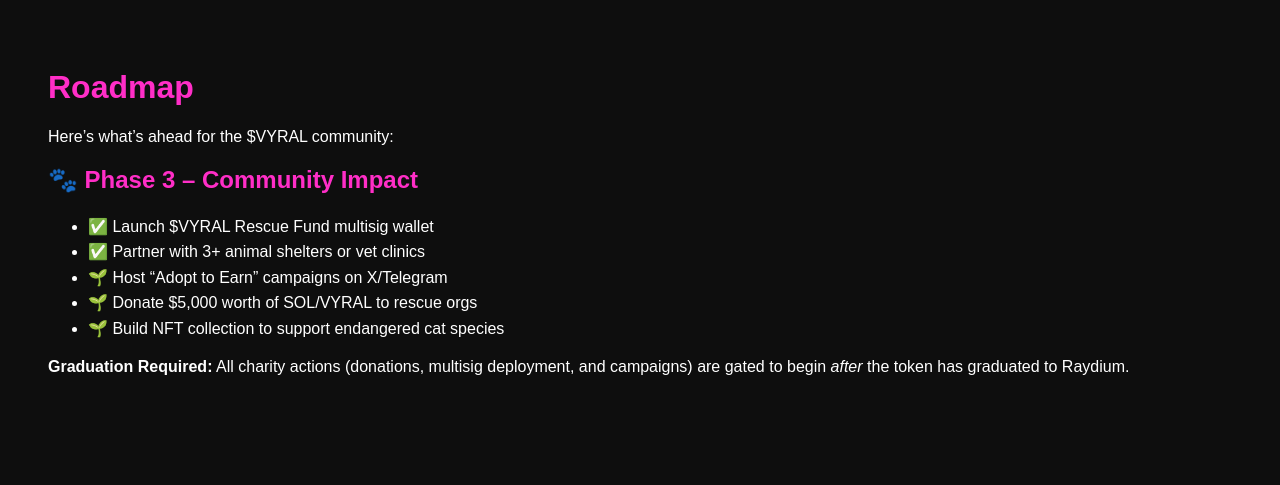
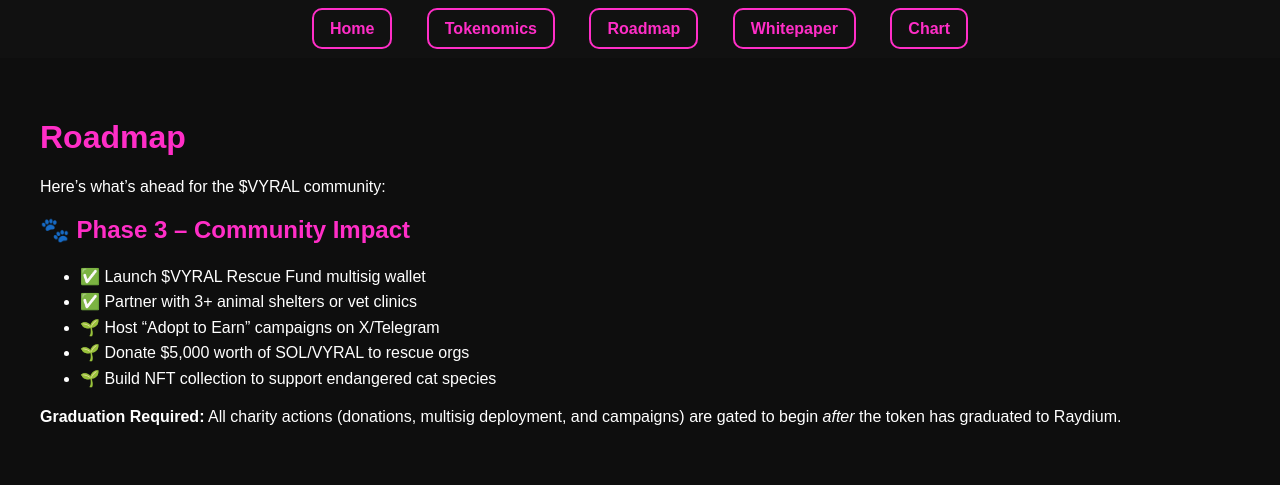
Before and after one commit to exitliqxFML/VYRALCAT, a plain HTML site: page roadmap.html in a window 1280 px wide. Drawn offline with Linux system fonts and the light colour scheme.

Commit message:
Update roadmap.html

```diff
--- a/roadmap.html
+++ b/roadmap.html
@@ -8,6 +8,24 @@
       font-family: 'Orbitron', sans-serif;
       background: #0e0e0e;
       color: #fff;
+      margin: 0;
+      padding: 0;
+    }
+    .nav {
+      background: #111;
+      padding: 20px;
+      text-align: center;
+    }
+    .nav a {
+      color: #ff2ec7;
+      text-decoration: none;
+      margin: 0 15px;
+      font-weight: bold;
+      border: 2px solid #ff2ec7;
+      padding: 10px 16px;
+      border-radius: 10px;
+    }
+    .container {
       padding: 40px;
     }
     h1, h2 {
@@ -19,6 +37,15 @@
   </style>
 </head>
 <body>
+  <div class="nav">
+    <a href="index.html">Home</a>
+    <a href="tokenomics.html">Tokenomics</a>
+    <a href="roadmap.html">Roadmap</a>
+    <a href="whitepaper.html">Whitepaper</a>
+    <a href="chart.html">Chart</a>
+  </div>
+
+  <div class="container">
     <h1>Roadmap</h1>
     <p>Here’s what’s ahead for the $VYRAL community:</p>
 
@@ -32,5 +59,6 @@
     </ul>
 
     <p><strong>Graduation Required:</strong> All charity actions (donations, multisig deployment, and campaigns) are gated to begin <em>after</em> the token has graduated to Raydium.</p>
+  </div>
 </body>
 </html>
```
Lines whose indentation alone changed are shown as unchanged.
